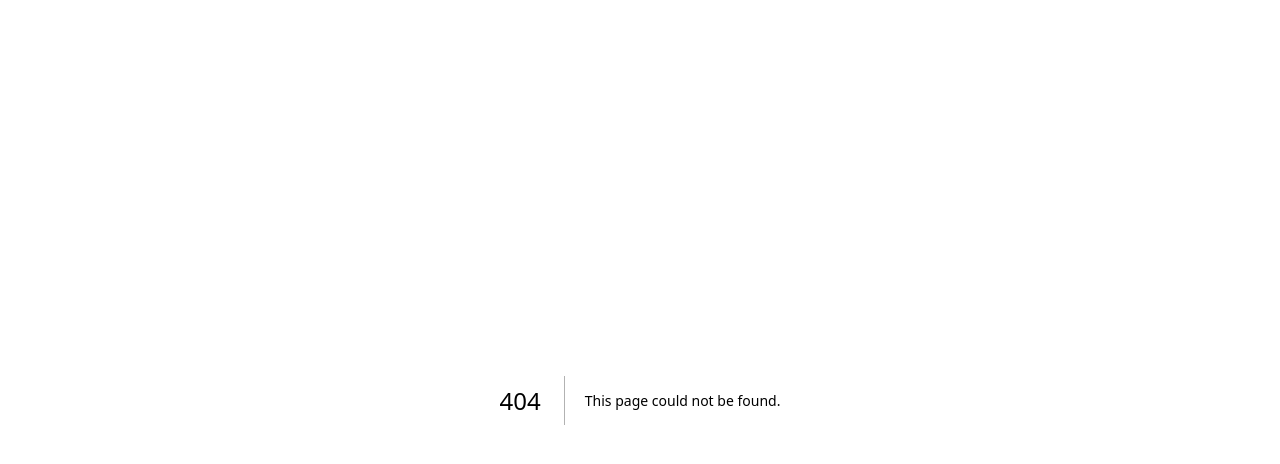
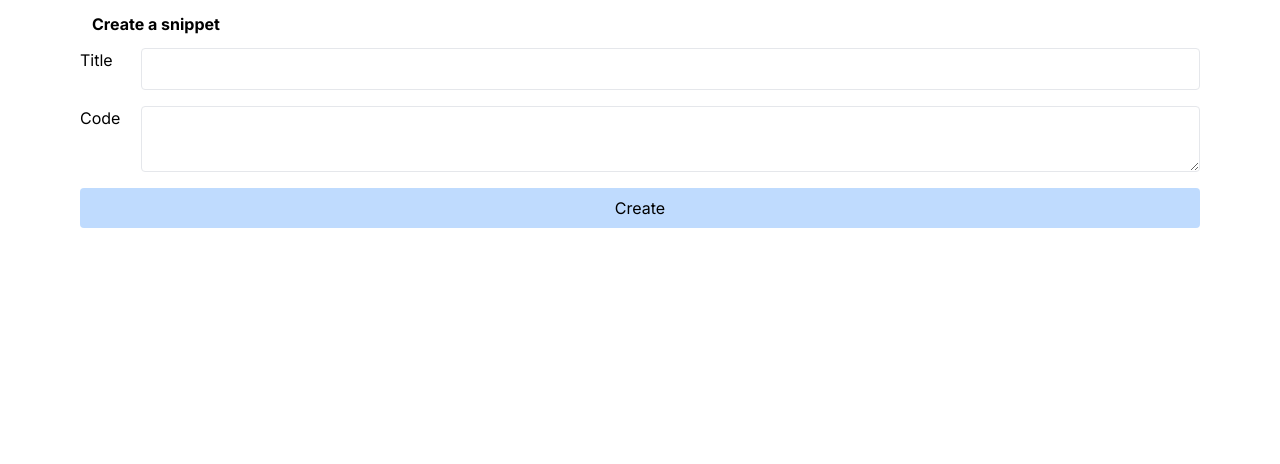
Before and after one commit to mdaz78/next-snippets, a Next.js app: page /snippets/new in a window 1280 px wide. Before the commit this address had no page. Shown: the top 464 px of the page. Built offline with nearby package versions, Linux system fonts and the light colour scheme.

Commit message:
feat: create a simple form ui

```diff
--- a/src/app/layout.tsx
+++ b/src/app/layout.tsx
@@ -1,12 +1,12 @@
-import type { Metadata } from "next";
-import { Inter } from "next/font/google";
-import "./globals.css";
+import type { Metadata } from 'next';
+import { Inter } from 'next/font/google';
+import './globals.css';
 
-const inter = Inter({ subsets: ["latin"] });
+const inter = Inter({ subsets: ['latin'] });
 
 export const metadata: Metadata = {
-  title: "Create Next App",
-  description: "Generated by create next app",
+  title: 'Create Next App',
+  description: 'Generated by create next app',
 };
 
 export default function RootLayout({
@@ -15,8 +15,10 @@
   children: React.ReactNode;
 }>) {
   return (
-    <html lang="en">
-      <body className={inter.className}>{children}</body>
+    <html lang='en'>
+      <body className={inter.className}>
+        <div className='container mx-auto px-20'>{children}</div>
+      </body>
     </html>
   );
 }
--- /dev/null
+++ b/src/app/snippets/new/page.tsx
@@ -0,0 +1,37 @@
+const SnippetCreatePage = () => {
+  return (
+    <form className=''>
+      <h3 className='font-bold m-3'>Create a snippet</h3>
+      <div className='flex flex-col gap-4'>
+        <div className='flex gap-4'>
+          <label className='w-12' htmlFor='title'>
+            Title
+          </label>
+          <input
+            type='text'
+            name='title'
+            className='border rounded p-2 w-full'
+            id='tittle'
+          />
+        </div>
+
+        <div className='flex gap-4'>
+          <label className='w-12' htmlFor='code'>
+            Code
+          </label>
+          <textarea
+            name='code'
+            className='border rounded p-2 w-full'
+            id='code'
+          />
+        </div>
+
+        <button type='submit' className='rounded p-2 bg-blue-200'>
+          Create
+        </button>
+      </div>
+    </form>
+  );
+};
+
+export default SnippetCreatePage;
--- /dev/null
+++ b/src/db/index.ts
@@ -0,0 +1,4 @@
+import { PrismaClient } from "@prisma/client";
+
+// Used to perform CRUD operations on the database
+export const db = new PrismaClient();
```
